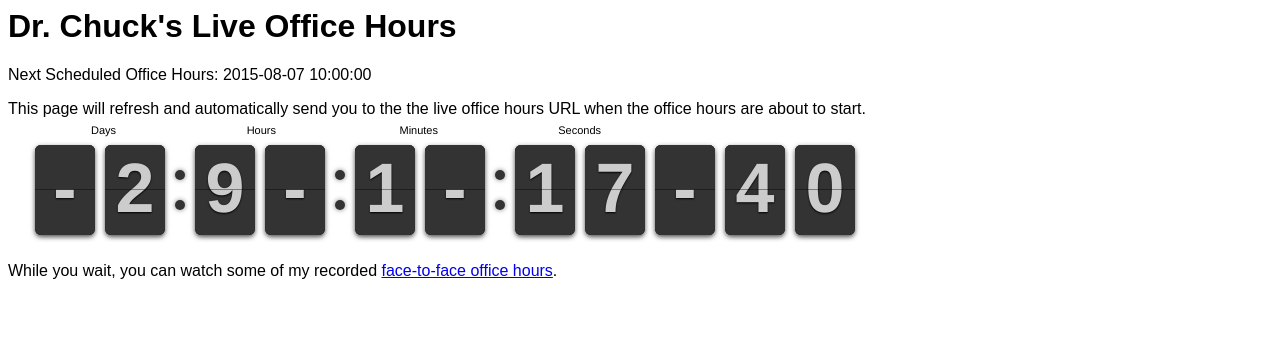
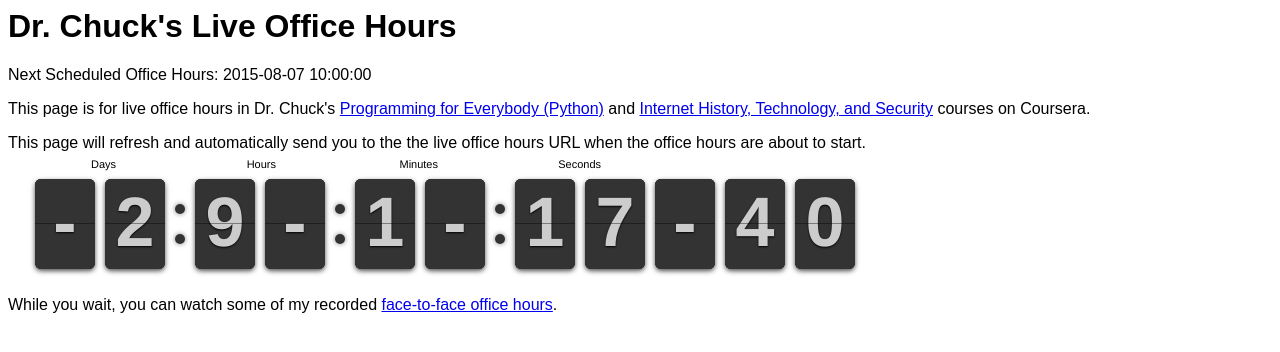
Before and after one commit to csev/live, a PHP site: page / in a window 1280 px wide. Shown: the top 352 px of the page. Run offline with PHP 8.4, Linux system fonts and the light colour scheme; some libraries are stand-ins or nearby versions.

Commit message:
More improvements.

```diff
--- a/index.php
+++ b/index.php
@@ -19,6 +19,13 @@ $difference_in_seconds = $date1->format('U') - $now->format('U');
 ?>
 	<h1>Dr. Chuck's Live Office Hours</h1>
 	<p>Next Scheduled Office Hours: <?= $next ?></p>
+	<p>This page is for live office hours in Dr. Chuck's
+<a href="https://www.coursera.org/course/pythonlearn" target="_blank">
+Programming for Everybody (Python)</a>
+and
+<a href="https://www.coursera.org/learn/insidetheinternet" target="_blank">
+Internet History, Technology, and Security</a> courses on Coursera.
+</p>
 	<p>This page will refresh and automatically send you to the the live office hours
 	URL when the office hours are about to start.</p>
 	<div class="clock" style="margin:2em;"></div>
```
